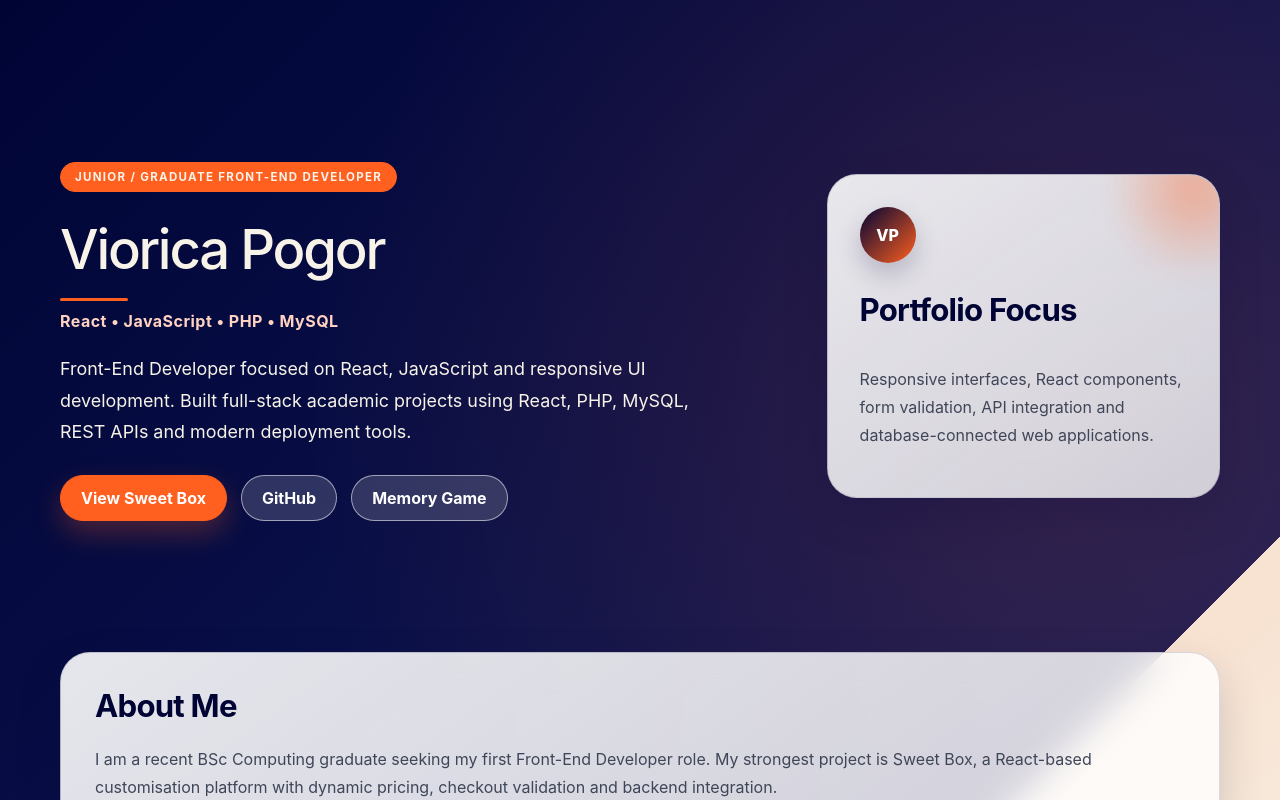
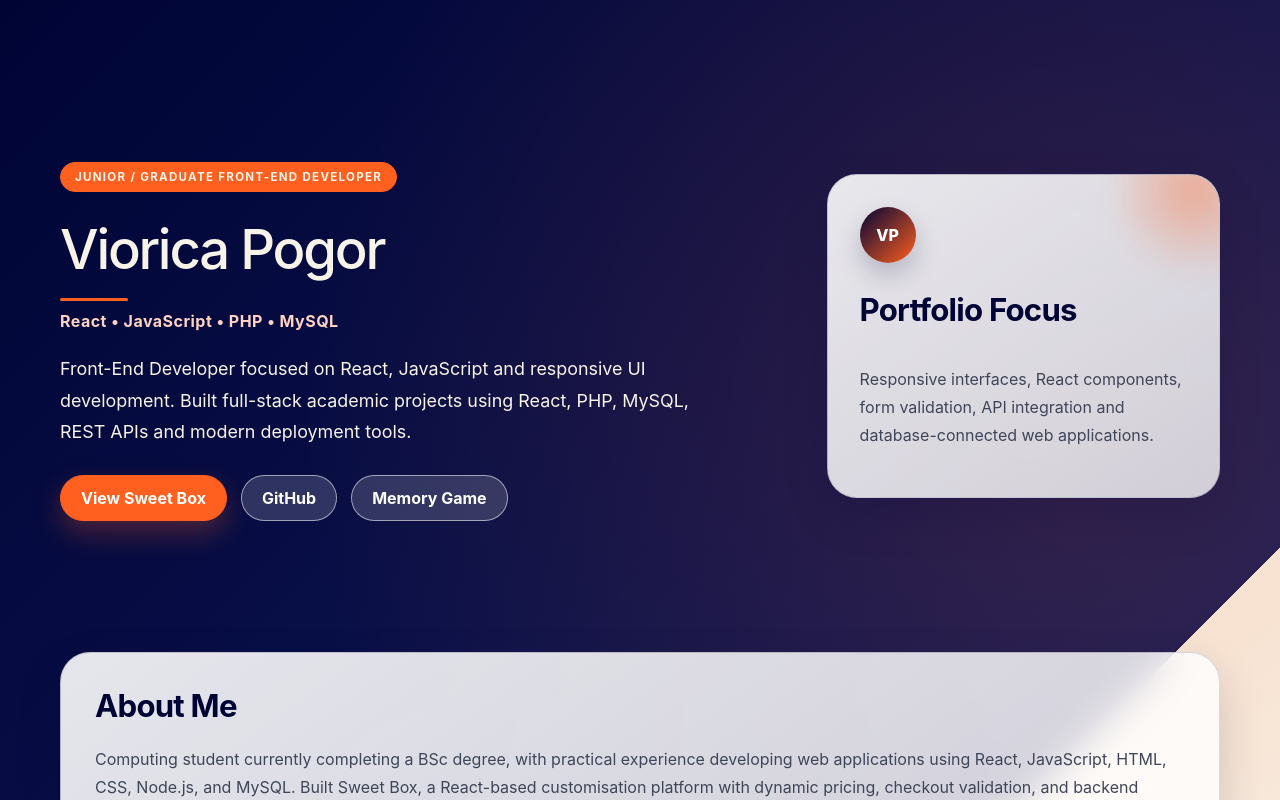
Before and after one commit to Viorica123333333333/cv-website-react, a React (Vite) app: page / in a window 1280 px wide. Shown: the top 800 px of the page. Built offline with nearby package versions, Linux system fonts and the light colour scheme.

Commit message:
Update Content

```diff
--- a/src/App.jsx
+++ b/src/App.jsx
@@ -57,10 +57,12 @@ function App() {
       <section className="section">
         <h2>About Me</h2>
         <p>
-          I am a recent BSc Computing graduate seeking my first Front-End
-          Developer role. My strongest project is Sweet Box, a React-based
-          customisation platform with dynamic pricing, checkout validation and
-          backend integration.
+          Computing student currently completing a BSc degree, with practical
+          experience developing web applications using React, JavaScript, HTML,
+          CSS, Node.js, and MySQL. Built Sweet Box, a React-based customisation
+          platform with dynamic pricing, checkout validation, and backend
+          integration. Seeking a Junior Front-End Developer role to apply and
+          expand my technical skills in a professional environment.
         </p>
       </section>
 
```
